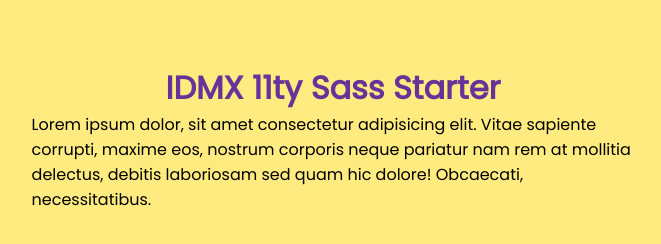
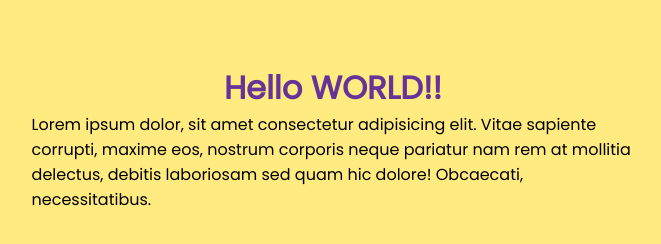
Before and after one commit to RVCC-IDMX/poem-site-Felipenavs, an Eleventy site: page src/index.html in a window 1280 px wide. Shown: the whole page, without its empty margins (307-968 px from the left). Built offline with nearby package versions, Linux system fonts and the light colour scheme; Eleventy itself is replaced by a stand-in of ours; files that its build step writes are made by us from their sources.

Commit message:
1 cpr poem site

```diff
--- a/src/index.html
+++ b/src/index.html
@@ -5,13 +5,13 @@
     <meta name="viewport" content="width=device-width, initial-scale=1.0">
     <meta name="description" content="A modern CSS page">
     <meta name="generator" content="Eleventy v1.2" />
-    <title>IDMX 11ty Sass Starter</title>
+    <title>My poem Site!!!!</title>
     <link rel="shortcut icon" href="images/favicon.png" type="image/png">
     <link rel="icon" type="image/svg+xml" href="images/favicon.svg" />
     <link rel="stylesheet" href="css/main.css">
   </head>
   <body>
-  <h1>IDMX 11ty Sass Starter</h1>
+  <h1>Hello WORLD!!</h1>
   <p>Lorem ipsum dolor, sit amet consectetur adipisicing elit. Vitae sapiente corrupti, maxime eos, nostrum corporis neque pariatur nam rem at mollitia delectus, debitis laboriosam sed quam hic dolore! Obcaecati, necessitatibus.</p>
   <script src="js/index.js"></script>
   </body>
```
